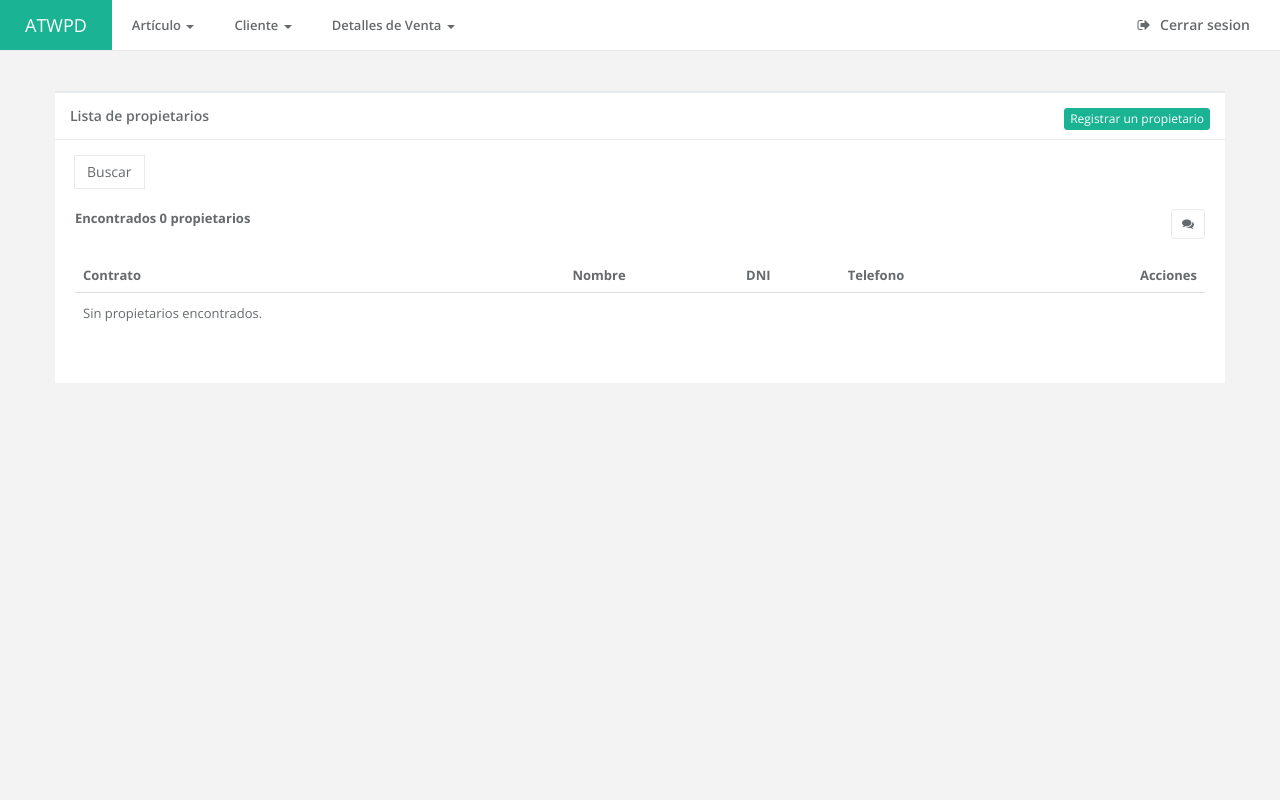
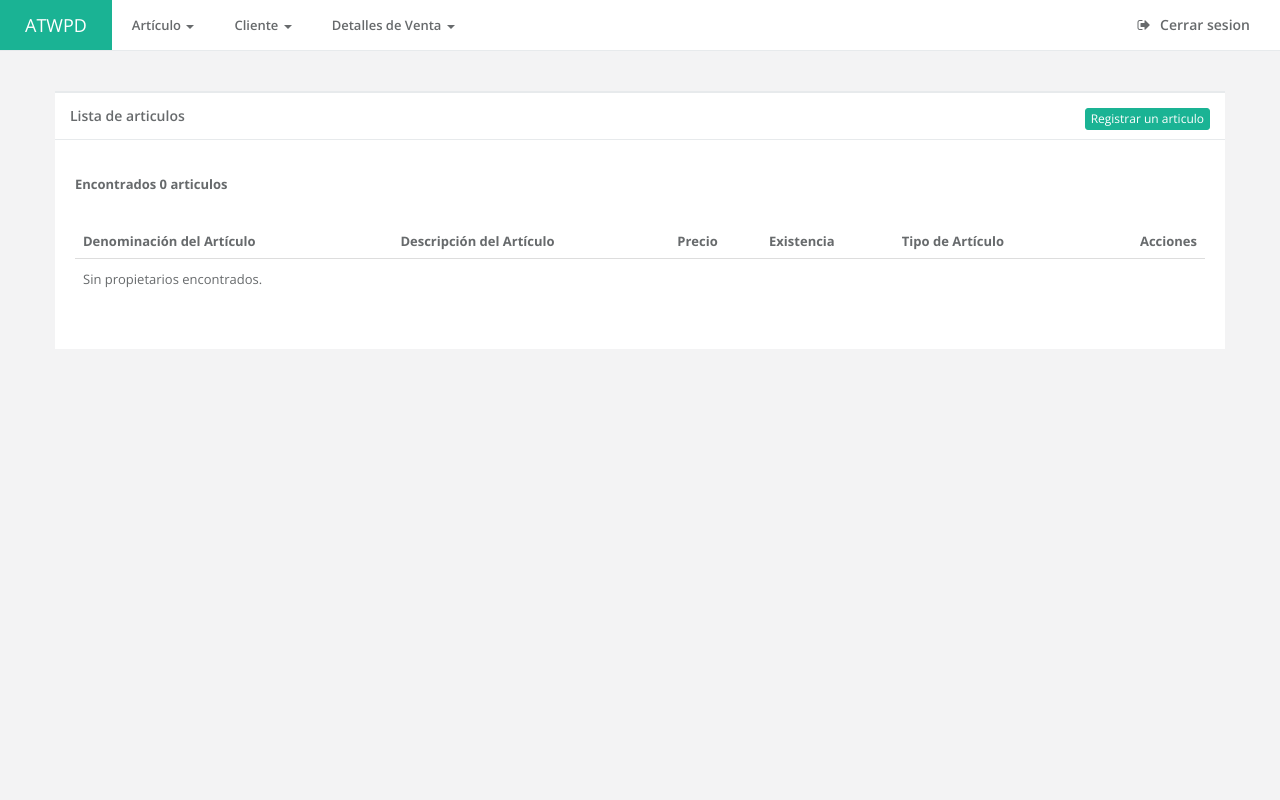
Before and after one commit to Joseph-Student/ATWPD, a Django app: page /ventas/articulos/ in a window 1280 px wide. Run offline with Django 3.2, Linux system fonts and the light colour scheme; data that the repository does not hold is empty; some libraries are stand-ins or nearby versions.

Commit message:
Agregadas todos las vistas y las urls.

```diff
--- a/ventas/templates/ventas/articulo/_list.html
+++ b/ventas/templates/ventas/articulo/_list.html
@@ -10,41 +10,29 @@
       {% endcomment %}
       <div class="ibox">
         <div class="ibox-title">
-            <h5>Lista de propietarios</h5>
+          <h5>Lista de articulos</h5>
           <div class="ibox-tools">
-              <a href=""
-                 class="btn btn-primary btn-xs">Registrar un propietario</a>
+            <a href="{% url 'ventas:articulo-create' %}"
+               class="btn btn-primary btn-xs">Registrar un articulo</a>
           </div>
         </div>
         <div class="ibox-content">
           <div class="m-b-lg">
-              <form class="" method="get">
-                <div class="input-group">
-                  {{ form.qs }}
-                  <span class="input-group-btn">
-                    <button type="submit"
-                            class="btn btn-white"> Buscar</button>
-                  </span>
-                </div>
-              </form>
             <div class="m-t-md">
-                <div class="pull-right">
-                  <a href="?contract-active=true" class="btn btn-sm btn-white"
-                     title="Propietarios con contrato activo"> <i
-                      class="fa fa-comments"></i> </a>
-                </div>
-                <strong>Encontrado{{ paginator.count|pluralize }} {{ paginator.count }}
-                  propietario{{ paginator.count|pluralize }}</strong>
+              <strong>Encontrado{{ paginator.count|pluralize }}
+                {{ paginator.count }}
+                articulo{{ paginator.count|pluralize }}</strong>
             </div>
           </div>
           <div class="table-responsive">
             <table class="table table-hover issue-tracker">
               <thead>
               <tr>
-                  <th>Contrato</th>
-                  <th>Nombre</th>
-                  <th>DNI</th>
-                  <th>Telefono</th>
+                <th>Denominación del Artículo</th>
+                <th>Descripción del Artículo</th>
+                <th>Precio</th>
+                <th>Existencia</th>
+                <th>Tipo de Artículo</th>
                 <th class="text-right">Acciones</th>
               </tr>
               </thead>
@@ -52,40 +40,30 @@
               {% for object in object_list %}
               <tr>
                 <td>
-                      {% if object.have_contract_active %}
-                        <span class="label label-primary">Activo</span>
-                      {% else %}
-                        <span class="label label-warning">No activo</span>
-                      {% endif %}
-                    </td>
-                    <td class="issue-info">
-                      <a href="">
+                  <a href="{% url 'ventas:articulo-detail' object.pk %}">
                     {{ object }}
                   </a>
-                      <small>
-                        {{ object.address|default_if_none:'Sin direccion'|truncatechars:50 }}
-                      </small>
                 </td>
                 <td>
-                      {{ object.dni|default_if_none:'Sin DNI' }}
+                  <p class="small">
+                    {{ object.descarticulo }}
+                  </p>
                 </td>
                 <td>
-                      {{ object.phone|default_if_none:'Sin telefono' }}
+                  {{ object.precio }}
                 </td>
+                <td>
+                  {{ object.existencia }}
+                </td>
+                <td>{{ object.tipoarticulo }}</td>
                 <td class="text-right">
-                      {% comment %}
-                      {% if object|liquidated_verify %}
-                        <a href=""
+                  <a href="{% url 'ventas:articulo-update' object.pk %}"
                      class="btn btn-white btn-sm"><i
-                            class="fa fa-money"></i> Liquidar </a>
-                      {% endif %}
-                      {% if not object.have_contract_active %}
-                        <a href=""
+                      class="fa fa-pencil"></i> Editar </a>
+                  <a href="{% url 'ventas:articulo-delete' object.pk %}"
                      class="btn btn-white btn-sm" data-toggle="modal"
-                           data-target="#modal"> <i class="fa fa-trash"></i>
+                     data-target="#modal"><i class="fa fa-trash"></i>
                     Eliminar </a>
-                      {% endif %}
-                      {% endcomment %}
                 </td>
               </tr>
               {% empty %}
@@ -95,12 +73,11 @@
               {% endfor %}
               </tbody>
             </table>
-              {% comment %}
-              {% include 'finance/paginate.html' %}
-              {% endcomment %}
+            {% include 'ventas/paginate.html' %}
           </div>
         </div>
       </div>
+      {% include 'ventas/modal.html' %}
     </div>
   </div>
 </div>
--- /dev/null
+++ b/ventas/templates/ventas/modal.html
@@ -0,0 +1,7 @@
+<div class="modal inmodal" id="modal" tabindex="-1" role="dialog"
+     aria-hidden="true" style="display: none;">
+  <div class="modal-dialog">
+    <div class="modal-content animated bounceInRight">
+    </div>
+  </div>
+</div>
--- a/ventas/urls.py
+++ b/ventas/urls.py
@@ -1,10 +1,65 @@
-from django.urls import path
+from django.urls import path, include
 
 from ventas import views
 
 app_name = 'ventas'
+# models_name = ['articulo', 'cliente', 'detVentas']
+# patterns = []
+#
+# for name in models_name:
+#     patterns.append([
+#         path('', exec('views.{0}ListView.as_view()'.format(name.capitalize())), name='{}-list'.format(name)),
+#         path('create/', views.ArticuloCreateView.as_view(),
+#              name='articulo-create'),
+#         path('<int:pk>/detail/', views.ArticuloDetailView.as_view(),
+#              name='articulo-detail'),
+#         path('<int:pk>/update/', views.ArticuloUpdateView.as_view(),
+#              name='articulo-update'),
+#         path('<int:pk>/delete/', views.ArticuloDeleteView.as_view(),
+#              name='articulo-delete')
+#     ])
+
+# urls de articulos
+articulo_patterns = [
+    path('', views.ArticuloListView.as_view(), name='articulo-list'),
+    path('create/', views.ArticuloCreateView.as_view(),
+         name='articulo-create'),
+    path('<int:pk>/detail/', views.ArticuloDetailView.as_view(),
+         name='articulo-detail'),
+    path('<int:pk>/update/', views.ArticuloUpdateView.as_view(),
+         name='articulo-update'),
+    path('<int:pk>/delete/', views.ArticuloDeleteView.as_view(),
+         name='articulo-delete'),
+]
+
+# urls de Cliente
+cliente_patterns = [
+    path('', views.ClienteListView.as_view(), name='cliente-list'),
+    path('create/', views.ClienteCreateView.as_view(),
+         name='cliente-create'),
+    path('<int:pk>/detail/', views.ClienteDetailView.as_view(),
+         name='cliente-detail'),
+    path('<int:pk>/update/', views.ClienteUpdateView.as_view(),
+         name='cliente-update'),
+    path('<int:pk>/delete/', views.ClienteDeleteView.as_view(),
+         name='cliente-delete'),
+]
+
+# urls de Detalles de Ventas
+detventa_patterns = [
+    path('', views.DetVentaListView.as_view(), name='detventa-list'),
+    path('create/', views.DetVentaCreateView.as_view(),
+         name='detventa-create'),
+    path('<int:pk>/detail/', views.DetVentaDetailView.as_view(),
+         name='detventa-detail'),
+    path('<int:pk>/update/', views.DetVentaUpdateView.as_view(),
+         name='detventa-update'),
+    path('<int:pk>/delete/', views.DetVentaDeleteView.as_view(),
+         name='detventa-delete'),
+]
+
 urlpatterns = [
-    path('articulos/', views.ArticuloListView.as_view(), name='articulo-list'),
-    path('articulos/create/', views.ArticuloCreateView.as_view(),
-         name='articulo-create'),
+    path('articulos/', include(articulo_patterns)),
+    path('clientes/', include(cliente_patterns)),
+    path('detventas/', include(detventa_patterns)),
 ]
--- a/ventas/views.py
+++ b/ventas/views.py
@@ -1,16 +1,23 @@
-from django.shortcuts import render
+from django.urls import reverse_lazy
+from django.views.generic.detail import DetailView
+from django.views.generic.edit import CreateView, UpdateView, DeleteView
 from django.views.generic.list import ListView
-from django.views.generic.edit import CreateView
-from django.urls import reverse, reverse_lazy
+
+from ventas import forms
 from ventas.models.articulos import Articulos
 from ventas.models.clientes import Clientes
 from ventas.models.detventas import DetVentas
-from ventas import forms
 
 
+# Vistas de Articulos
 class ArticuloListView(ListView):
     template_name = 'ventas/articulo/_list.html'
     paginate_by = 10
+    model = Articulos
+
+
+class ArticuloDetailView(DetailView):
+    template_name = 'ventas/articulo/_detail.html'
     model = Articulos
 
 
@@ -23,13 +30,88 @@ class ArticuloCreateView(CreateView):
     }
 
 
+class ArticuloUpdateView(UpdateView):
+    template_name = 'ventas/articulo/_form.html'
+    form_class = forms.ArticuloForm
+    model = Articulos
+    extra_context = {
+        'submit': 'Actualizar'
+    }
+
+
+class ArticuloDeleteView(DeleteView):
+    template_name = 'ventas/articulo/_delete.html'
+    success_url = reverse_lazy('ventas:articulo-list')
+    model = Articulos
+
+
+# Vistas de Clientes
 class ClienteListView(ListView):
     template_name = 'ventas/cliente/_list.html'
     paginate_by = 10
     model = Clientes
 
 
-class DetVentasListView(ListView):
+class ClienteDetailView(DetailView):
+    template_name = 'ventas/cliente/_detail.html'
+    model = Clientes
+
+
+class ClienteCreateView(CreateView):
+    template_name = 'ventas/cliente/_form.html'
+    form_class = forms.ClienteForm
+    model = Clientes
+    extra_context = {
+        'submit': 'Registrar'
+    }
+
+
+class ClienteUpdateView(UpdateView):
+    template_name = 'ventas/cliente/_form.html'
+    form_class = forms.ClienteForm
+    model = Clientes
+    extra_context = {
+        'submit': 'Actualizar'
+    }
+
+
+class ClienteDeleteView(DeleteView):
+    template_name = 'ventas/cliente/_delete.html'
+    success_url = reverse_lazy('ventas:cliente-list')
+    model = Clientes
+
+
+# Vistas de Detalles de Ventas
+class DetVentaListView(ListView):
     template_name = 'ventas/detventa/_list.html'
     paginate_by = 10
     model = DetVentas
+
+
+class DetVentaDetailView(DetailView):
+    template_name = 'ventas/detventa/_detail.html'
+    model = DetVentas
+
+
+class DetVentaCreateView(CreateView):
+    template_name = 'ventas/detventa/_form.html'
+    form_class = forms.DetVentasForm
+    model = DetVentas
+    extra_context = {
+        'submit': 'Registrar'
+    }
+
+
+class DetVentaUpdateView(UpdateView):
+    template_name = 'ventas/detventa/_form.html'
+    form_class = forms.DetVentasForm
+    model = DetVentas
+    extra_context = {
+        'submit': 'Actualizar'
+    }
+
+
+class DetVentaDeleteView(DeleteView):
+    template_name = 'ventas/detventas/_delete.html'
+    success_url = reverse_lazy('ventas:detventas-list')
+    model = DetVentas
```
Also changed, not shown: ventas/models/articulos.py (+19 -7 lines), ventas/models/clientes.py (+19 -6 lines), ventas/templates/ventas/articulo/_delete.html (added, +17 -0 lines), ventas/templates/ventas/articulo/_detail.html (added, +46 -0 lines), ventas/templates/ventas/paginate.html (added, +23 -0 lines). Lines whose indentation alone changed are shown as unchanged.
